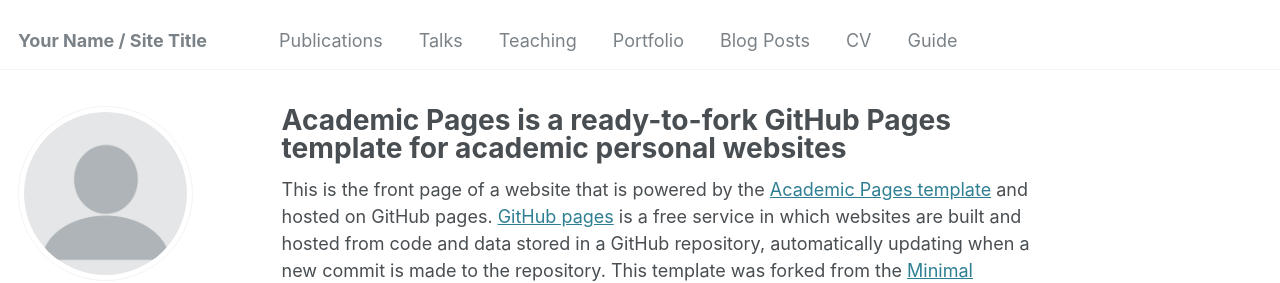
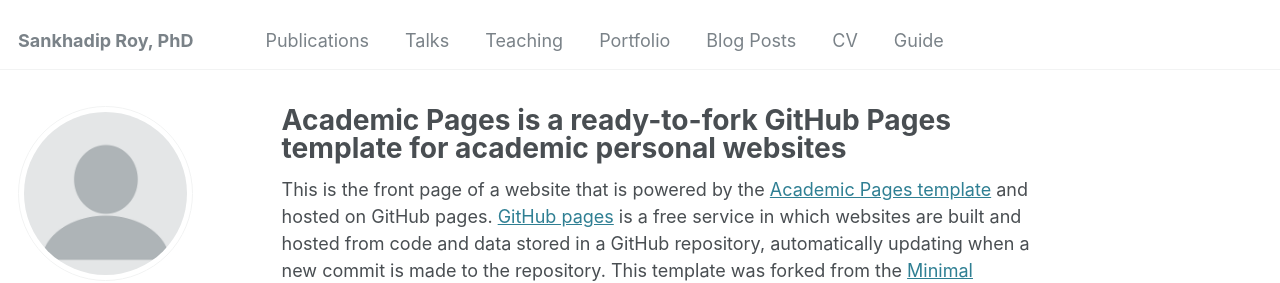
Before and after one commit to sankhauri/Sankhadip, a Jekyll site: the page built from _pages/about.md, in a window 1280 px wide. Shown: the top 283 px of the page. Built offline with Jekyll 4.4.1, drawn with Linux system fonts in a browser that asks for light colours; some web fonts are replaced.

Commit message:
Update _config.yml

```diff
--- a/_config.yml
+++ b/_config.yml
@@ -8,7 +8,7 @@
 
 # Basic Site Settings
 locale                   : "en-US"
-title                    : "Your Name / Site Title"
+title                    : "Sankhadip Roy, PhD"
 title_separator          : "-"
 name                     : &name "Your Name"
 description              : &description "personal description"
```
